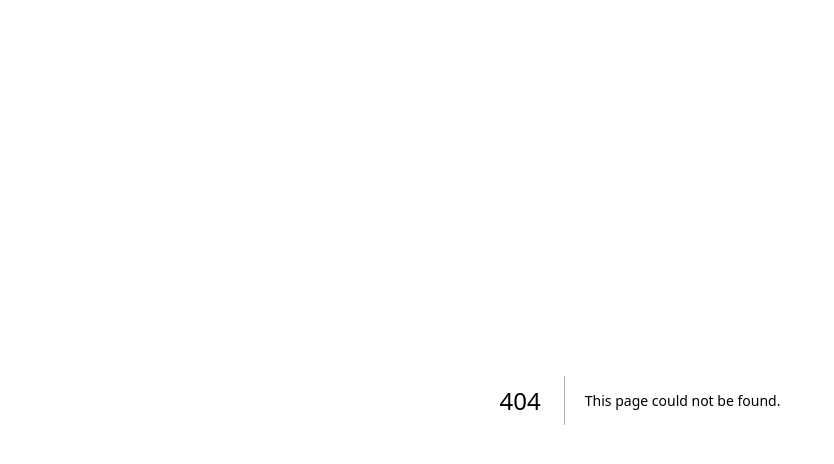
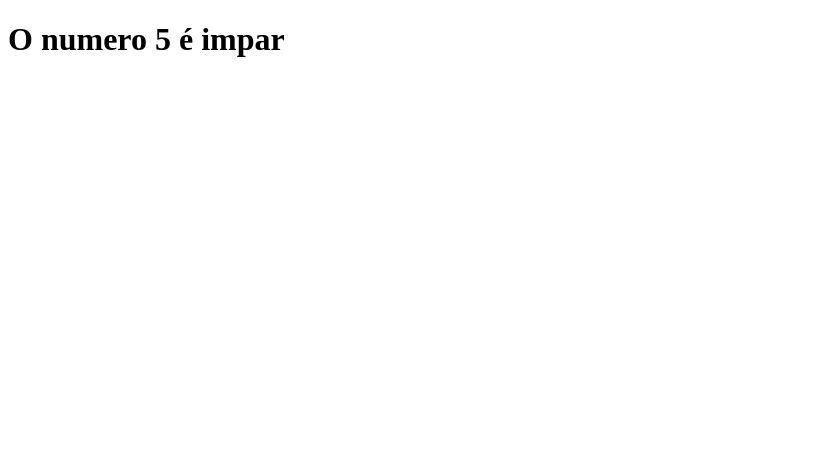
Before and after one commit to FelipeEnne/exercise-next-js, a Next.js app: page /render/condicional2 in a window 1280 px wide. Before the commit this address had no page. Shown: the top 464 px of the page, without its empty margins (0-834 px from the left). Built offline with nearby package versions, Linux system fonts and the light colour scheme.

Commit message:
if component

```diff
--- /dev/null
+++ b/pages/components/Se.jsx
@@ -0,0 +1,7 @@
+export default function Se(props) {
+  if(props.test) {
+    return props.children
+  } else {
+    return false
+  }
+}
--- /dev/null
+++ b/pages/render/condicional2.jsx
@@ -0,0 +1,15 @@
+import Se from "../components/Se";
+
+export default function condicional1(params) {
+  const n = 5
+  return (
+    <div className="">
+      <Se test={n%2 == 0}>
+        <h1>O numero {n} é par</h1>
+      </Se>
+      <Se test={n%2 == 1}>
+        <h1>O numero {n} é impar</h1>
+      </Se>
+    </div>
+  )
+}
```
